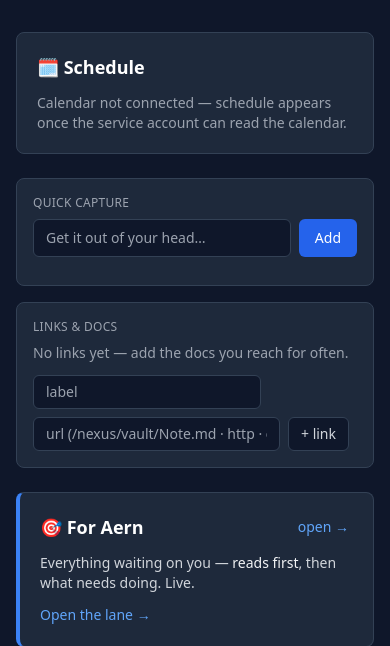
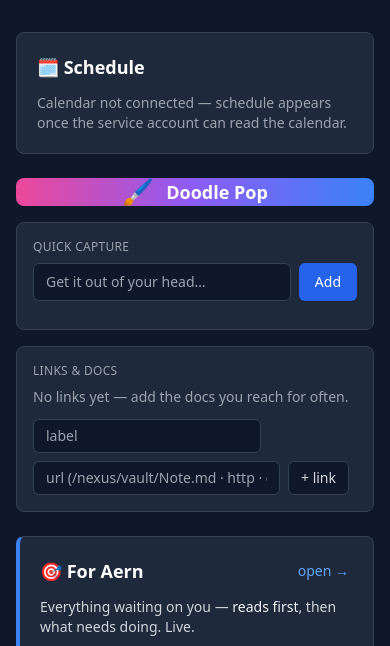
Before and after one commit to Aern28/aernhome, a Flask app: page /nexus in a window 390 px wide. Shown: the part 356-1002 px from the top of the page. Run offline with Flask 3, Linux system fonts and the light colour scheme; data comes from the database, SQL or seed files in the repository; data that the repository does not hold is empty; some libraries are stand-ins or nearby versions.

Commit message:
nexus home: add a big Doodle Pop launch button at the top
One-tap toddler access, links to the /doodle/ proxy. Gradient button
above Quick capture so it is thumb-reachable when handing a kid the phone.

Co-Authored-By: Claude Opus 5 <noreply@anthropic.com>

```diff
--- a/templates/nexus.html
+++ b/templates/nexus.html
@@ -57,6 +57,14 @@
 </section>
 
 <!-- Quick capture -->
+<!-- Doodle Pop quick-launch (toddler PWA, proxied under nexus) -->
+<section class="mb-4">
+    <a href="/doodle/" class="flex items-center justify-center gap-3 w-full rounded-lg px-4 py-4 text-lg font-semibold text-white shadow-sm"
+       style="background:linear-gradient(90deg,#ec4899,#8b5cf6,#3b82f6)">
+        <span style="font-size:1.6rem">🖌️</span> Doodle Pop
+    </a>
+</section>
+
 <section class="mb-4">
     <div class="bg-dark-card border border-dark-border rounded-lg p-4">
         <label class="block text-xs font-medium uppercase tracking-wide text-gray-400 mb-2">Quick capture</label>
```
